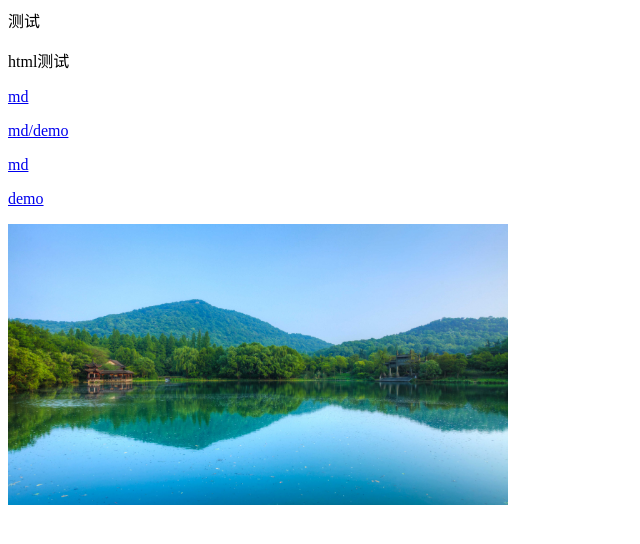
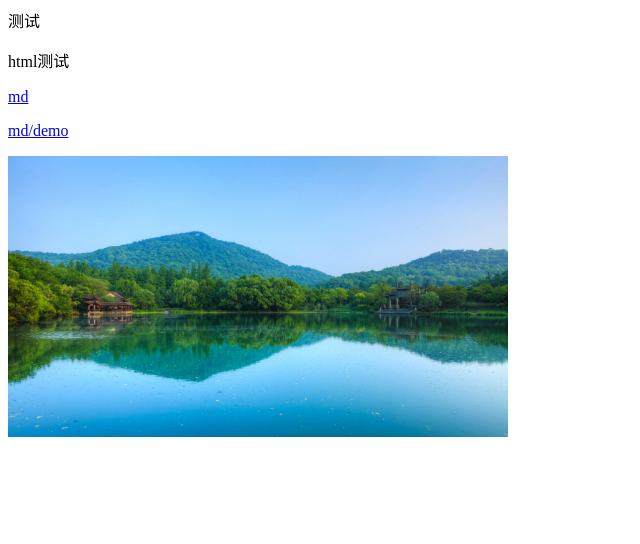
Before and after one commit to rqspace/rqspace.github.io, a plain HTML site: page index.html in a window 1280 px wide. Shown: the whole page, without its empty margins (0-640 px from the left). Drawn offline with Linux system fonts and the light colour scheme.

Commit message:
Update index.html

```diff
--- a/index.html
+++ b/index.html
@@ -11,8 +11,6 @@
     <p>html测试</p>
     <p><a href="/md">md</a></p>
     <p><a href="/md/demo">md/demo</a></p>
-    <p><a href="https://rqspace.github.io/md">md</a></p>
-    <p><a href="https://rqspace.github.io/md/demo">demo</a></p>
     <div>
       <img src="https://rqspace.github.io/1.jpg">
     </div>
```
